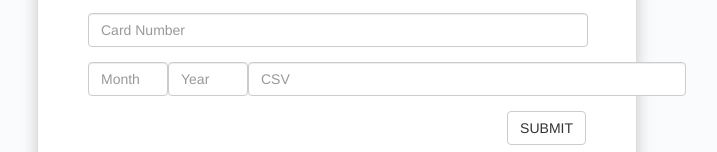
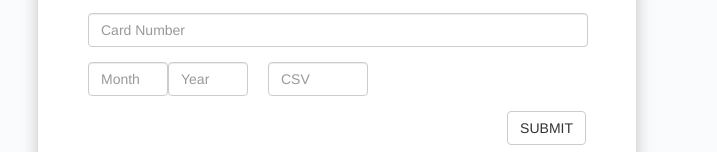
Before and after one commit to anoopmundathan/cc-check-app, a plain HTML site: page index.html in a window 1280 px wide. Shown: the part 233-385 px from the top of the page, without its empty margins (250-967 px from the left). Drawn offline with nearby package versions, Linux system fonts and the light colour scheme.

Commit message:
Update style.css

```diff
--- a/css/style.css
+++ b/css/style.css
@@ -81,7 +81,7 @@ body {
 	max-width: 80px;
 }
 
-.form-input-cvv-size {
+.form-input-csv-size {
 	margin-left: 20px;
 	max-width: 100px;
 }
```
